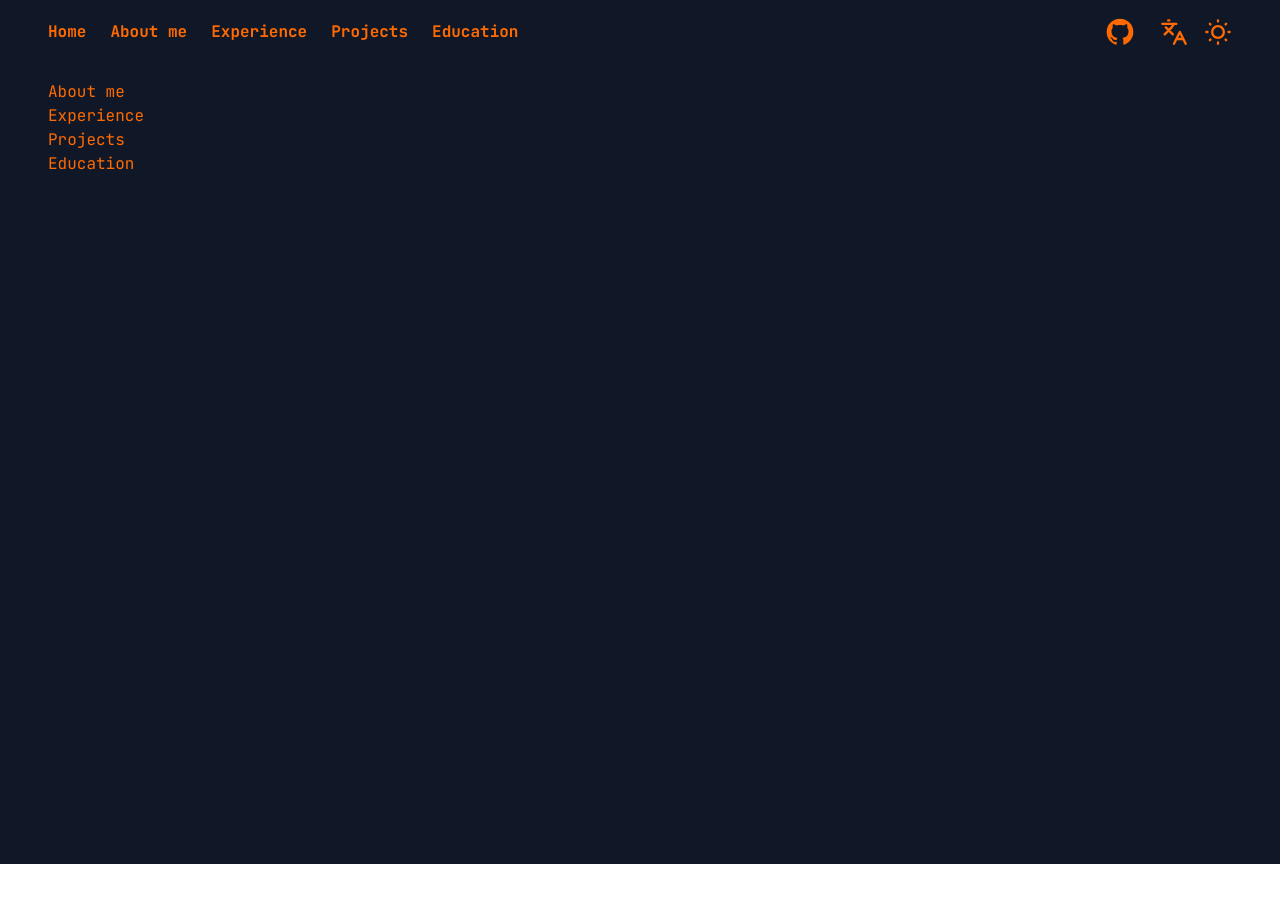
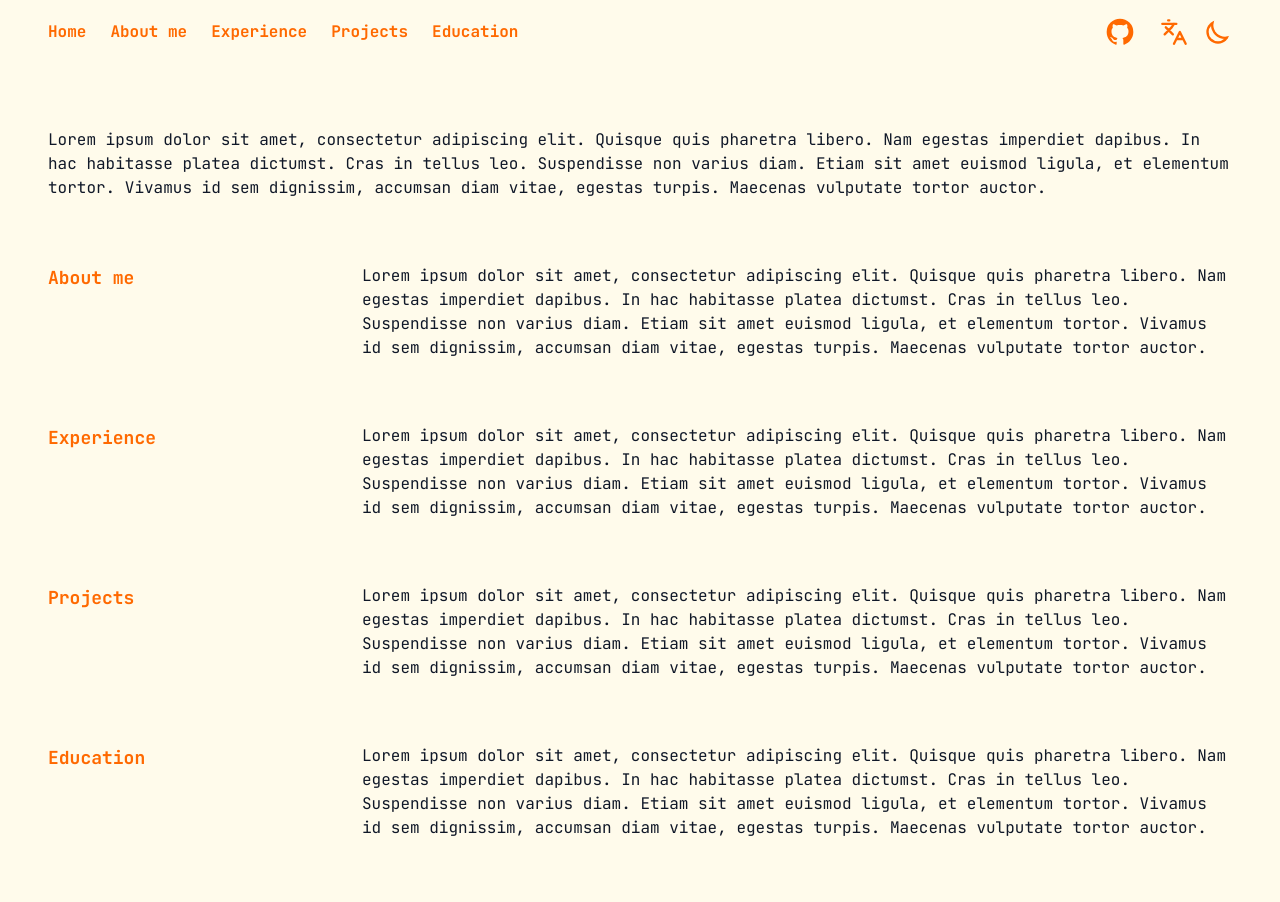
Before and after one commit to Pixoll/portfolio, a SvelteKit app: page / in a window 1280 px wide. Before the commit the page ends 864 px from the top, so only its background shows below. Built offline with nearby package versions, Linux system fonts and the light colour scheme.

Commit message:
feat: add smooth scrolling and temp text in sections

```diff
--- a/src/lib/components/AboutMe.svelte
+++ b/src/lib/components/AboutMe.svelte
@@ -2,8 +2,11 @@
   import { t } from "$lib/i18n/store";
 </script>
 
-<section id="about-me">
-  <h1>{$t.sections.aboutMe}</h1>
-  <div>
+<section id="about-me" class="flex gap-6 py-8">
+  <h1 class="basis-1/4 text-lg font-bold text-orange-500">{$t.sections.aboutMe}</h1>
+  <div class="basis-3/4">
+    Lorem ipsum dolor sit amet, consectetur adipiscing elit. Quisque quis pharetra libero. Nam egestas imperdiet dapibus.
+    In hac habitasse platea dictumst. Cras in tellus leo. Suspendisse non varius diam. Etiam sit amet euismod ligula, et
+    elementum tortor. Vivamus id sem dignissim, accumsan diam vitae, egestas turpis. Maecenas vulputate tortor auctor.
   </div>
 </section>
--- a/src/lib/components/Education.svelte
+++ b/src/lib/components/Education.svelte
@@ -2,8 +2,11 @@
   import { t } from "$lib/i18n/store";
 </script>
 
-<section id="education">
-  <h1>{$t.sections.education}</h1>
-  <div>
+<section id="education" class="flex gap-6 py-8">
+  <h1 class="basis-1/4 text-lg font-bold text-orange-500">{$t.sections.education}</h1>
+  <div class="basis-3/4">
+    Lorem ipsum dolor sit amet, consectetur adipiscing elit. Quisque quis pharetra libero. Nam egestas imperdiet dapibus.
+    In hac habitasse platea dictumst. Cras in tellus leo. Suspendisse non varius diam. Etiam sit amet euismod ligula, et
+    elementum tortor. Vivamus id sem dignissim, accumsan diam vitae, egestas turpis. Maecenas vulputate tortor auctor.
   </div>
 </section>
--- a/src/lib/components/Experience.svelte
+++ b/src/lib/components/Experience.svelte
@@ -2,8 +2,11 @@
   import { t } from "$lib/i18n/store";
 </script>
 
-<section id="experience">
-  <h1>{$t.sections.experience}</h1>
-  <div>
+<section id="experience" class="flex gap-6 py-8">
+  <h1 class="basis-1/4 text-lg font-bold text-orange-500">{$t.sections.experience}</h1>
+  <div class="basis-3/4">
+    Lorem ipsum dolor sit amet, consectetur adipiscing elit. Quisque quis pharetra libero. Nam egestas imperdiet dapibus.
+    In hac habitasse platea dictumst. Cras in tellus leo. Suspendisse non varius diam. Etiam sit amet euismod ligula, et
+    elementum tortor. Vivamus id sem dignissim, accumsan diam vitae, egestas turpis. Maecenas vulputate tortor auctor.
   </div>
 </section>
--- a/src/lib/components/Header.svelte
+++ b/src/lib/components/Header.svelte
@@ -6,18 +6,18 @@
   import Moon from "$lib/icons/Moon.svelte";
   import Sun from "$lib/icons/Sun.svelte";
 
-  type Theme = "dark" | "light" | "initial";
+  type Theme = "dark" | "light";
 
   const THEME_KEY = "theme";
 
   let theme = $state<Theme>(browser
-    ? (localStorage.getItem(THEME_KEY) ?? "initial") as Theme
-    : "initial"
+    ? (localStorage.getItem(THEME_KEY)
+      ?? (window.matchMedia("(prefers-color-scheme: dark)").matches ? "dark" : "light")
+    ) as Theme
+    : "dark"
   );
 
   $effect(() => {
-    if (theme === "initial") return;
-
     localStorage.setItem(THEME_KEY, theme);
 
     const classList = document.documentElement.classList;
@@ -39,8 +39,8 @@
 
 <nav
   class={
-    "flex justify-between items-center px-12 py-4 w-screen text-orange-500 bg-amber-50 dark:text-orange-500"
-    + " dark:bg-gray-900 transition-all duration-600"
+    "fixed w-full flex justify-between items-center px-12 py-4 text-orange-500 bg-amber-50 dark:text-orange-500 dark:bg-gray-900"
+    + " transition-all duration-600"
   }
 >
   <section
@@ -49,7 +49,7 @@
       + " [&>a]:underline-offset-2"
     }
   >
-    <a href="#">{$t.sections.home}</a>
+    <a href="#top">{$t.sections.home}</a>
     <a href="#about-me">{$t.sections.aboutMe}</a>
     <a href="#experience">{$t.sections.experience}</a>
     <a href="#projects">{$t.sections.projects}</a>
--- a/src/lib/components/Home.svelte
+++ b/src/lib/components/Home.svelte
@@ -2,5 +2,8 @@
 
 </script>
 
-<div>
+<div class="py-8">
+  Lorem ipsum dolor sit amet, consectetur adipiscing elit. Quisque quis pharetra libero. Nam egestas imperdiet dapibus.
+  In hac habitasse platea dictumst. Cras in tellus leo. Suspendisse non varius diam. Etiam sit amet euismod ligula, et
+  elementum tortor. Vivamus id sem dignissim, accumsan diam vitae, egestas turpis. Maecenas vulputate tortor auctor.
 </div>
--- a/src/lib/components/Projects.svelte
+++ b/src/lib/components/Projects.svelte
@@ -2,8 +2,11 @@
   import { t } from "$lib/i18n/store";
 </script>
 
-<section id="projects">
-  <h1>{$t.sections.projects}</h1>
-  <div>
+<section id="projects" class="flex gap-6 py-8">
+  <h1 class="basis-1/4 text-lg font-bold text-orange-500">{$t.sections.projects}</h1>
+  <div class="basis-3/4">
+    Lorem ipsum dolor sit amet, consectetur adipiscing elit. Quisque quis pharetra libero. Nam egestas imperdiet dapibus.
+    In hac habitasse platea dictumst. Cras in tellus leo. Suspendisse non varius diam. Etiam sit amet euismod ligula, et
+    elementum tortor. Vivamus id sem dignissim, accumsan diam vitae, egestas turpis. Maecenas vulputate tortor auctor.
   </div>
 </section>
--- a/src/routes/+page.svelte
+++ b/src/routes/+page.svelte
@@ -5,12 +5,34 @@
   import Header from "$lib/components/Header.svelte";
   import Home from "$lib/components/Home.svelte";
   import Projects from "$lib/components/Projects.svelte";
+  import { onMount } from "svelte";
+
+  onMount(() => {
+    const navbarHeight = document.querySelector("nav")?.offsetHeight ?? 0;
+    const links = document.querySelectorAll("a[href^=\"#\"]");
+
+    links.forEach((link) => {
+      link.addEventListener("click", function (this: Element, event) {
+        event.preventDefault();
+        const targetId = this.getAttribute("href")?.substring(1);
+        if (!targetId) return;
+
+        const targetElement = document.getElementById(targetId);
+        const offsetPosition = targetElement ? targetElement.offsetTop - navbarHeight : 0;
+
+        window.scrollTo({
+          top: offsetPosition,
+          behavior: "smooth",
+        });
+      });
+    });
+  });
 </script>
 
 <Header/>
 <main
   class={
-    "min-h-screen px-12 py-4 text-orange-500 bg-amber-50 dark:text-orange-500 dark:bg-gray-900 transition-all"
+    "min-h-screen px-12 pt-24 pb-8 text-gray-900 bg-amber-50 dark:text-amber-50 dark:bg-gray-900 transition-all"
     + " duration-600"
   }
 >
```
